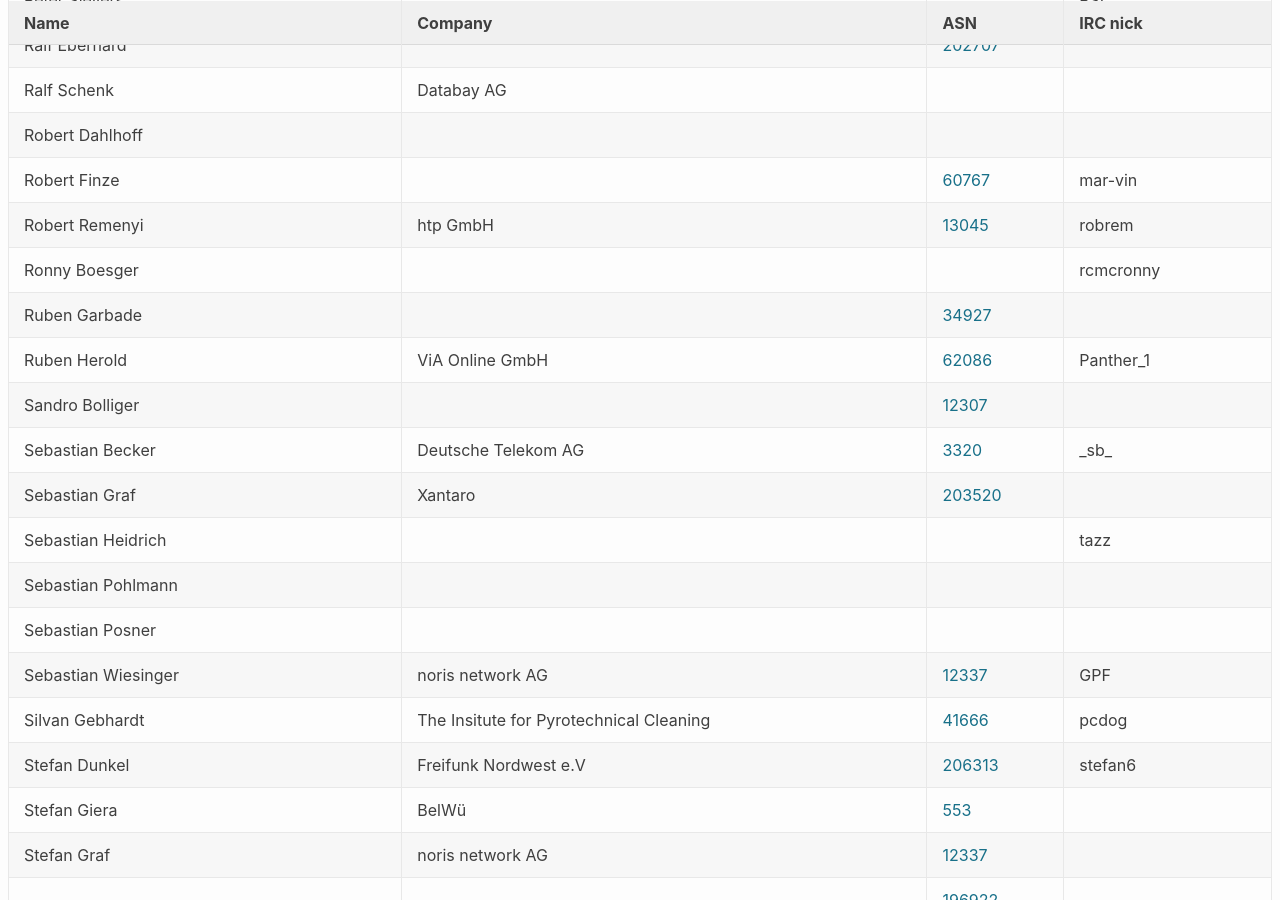
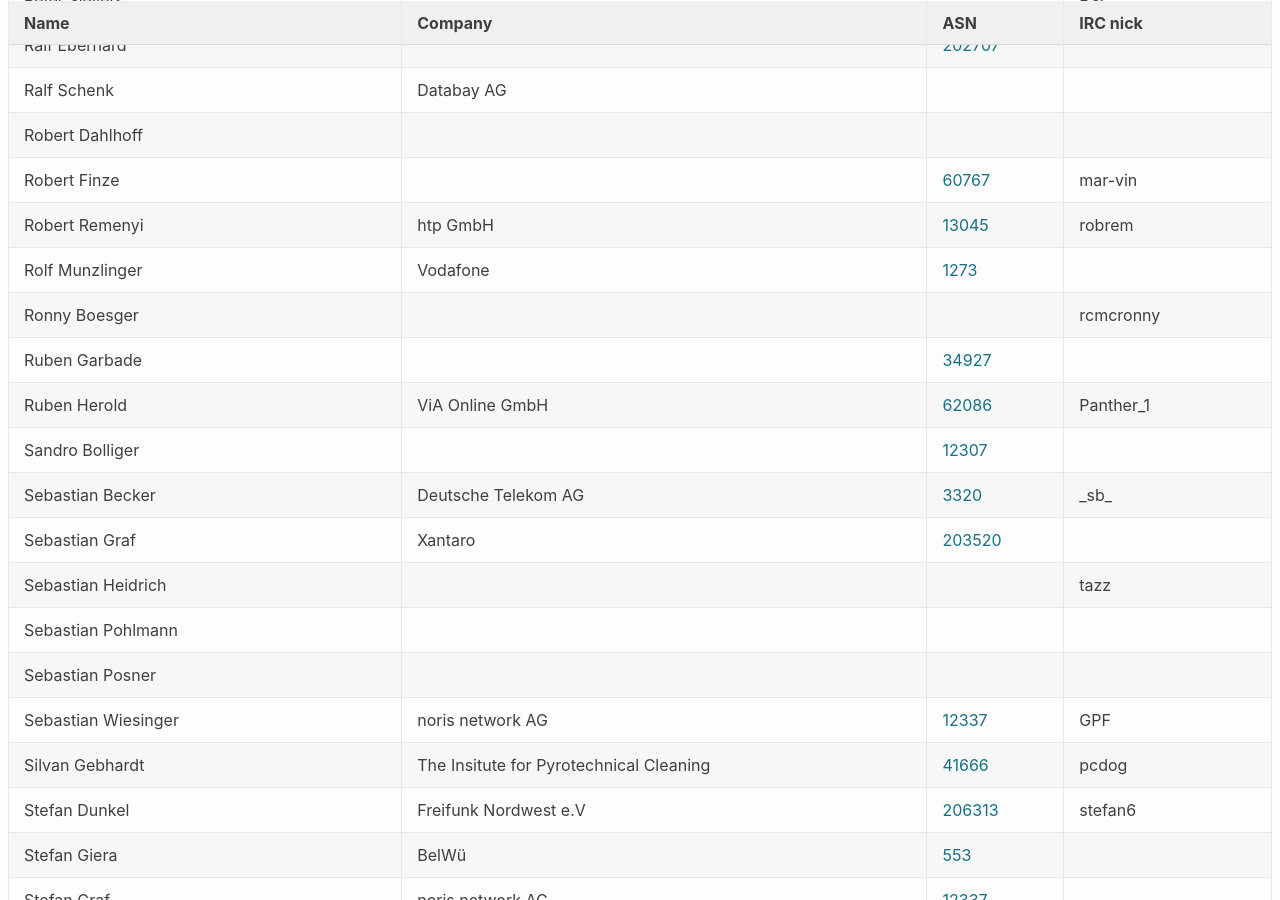
Before and after one commit to denog/pretix-attendeelist, a Jekyll site: the page built from denog2020.markdown, in a window 1280 px wide and 900 px high, scrolled down 4216 px. Built offline with Jekyll 4.4.1, drawn with Linux system fonts in a browser that asks for light colours.

Commit message:
Latest data: Thu Jan 28 17:52:35 UTC 2021

```diff
--- a/_data/attendees_meetup2021-01.json
+++ b/_data/attendees_meetup2021-01.json
@@ -540,6 +540,12 @@
     "asn": "13045"
   },
   {
+    "name": "Rolf Munzlinger",
+    "company": "Vodafone",
+    "irc": null,
+    "asn": "1273"
+  },
+  {
     "name": "Ronny Boesger",
     "company": null,
     "irc": "rcmcronny",
```
